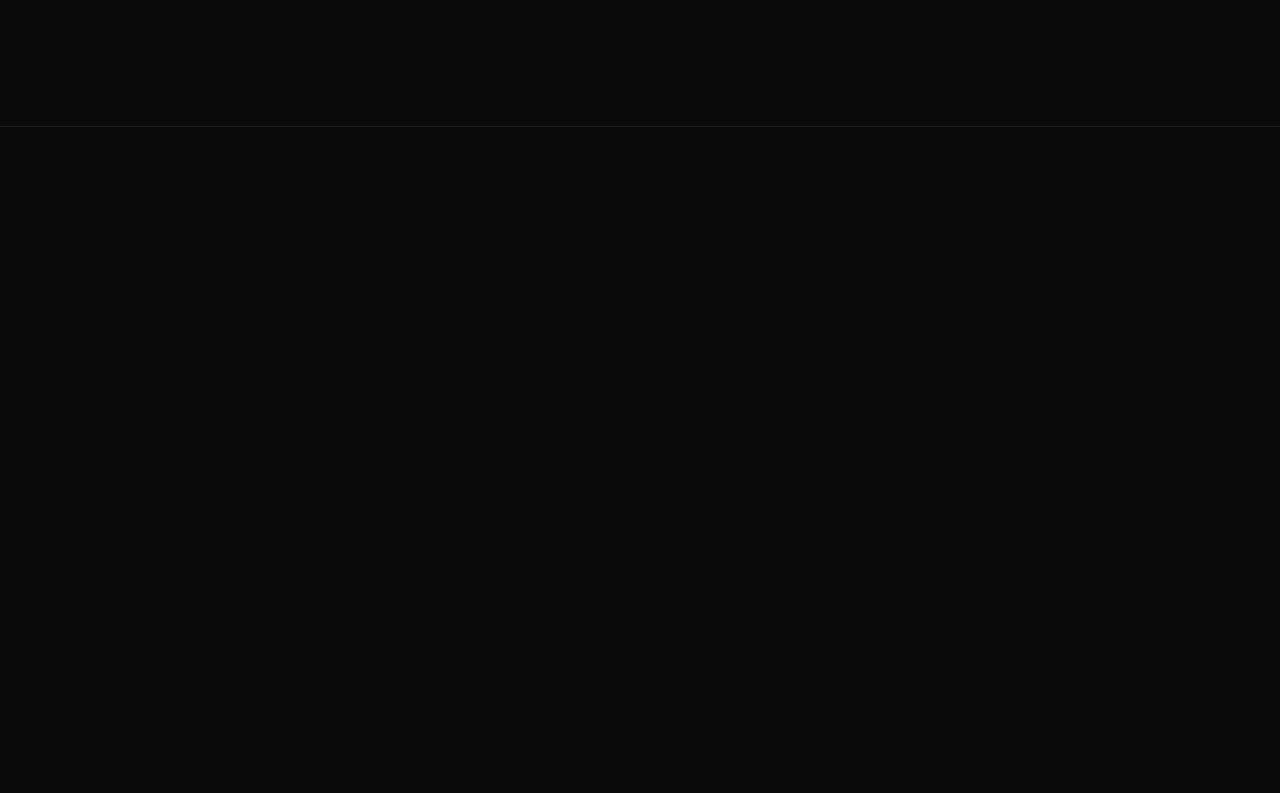
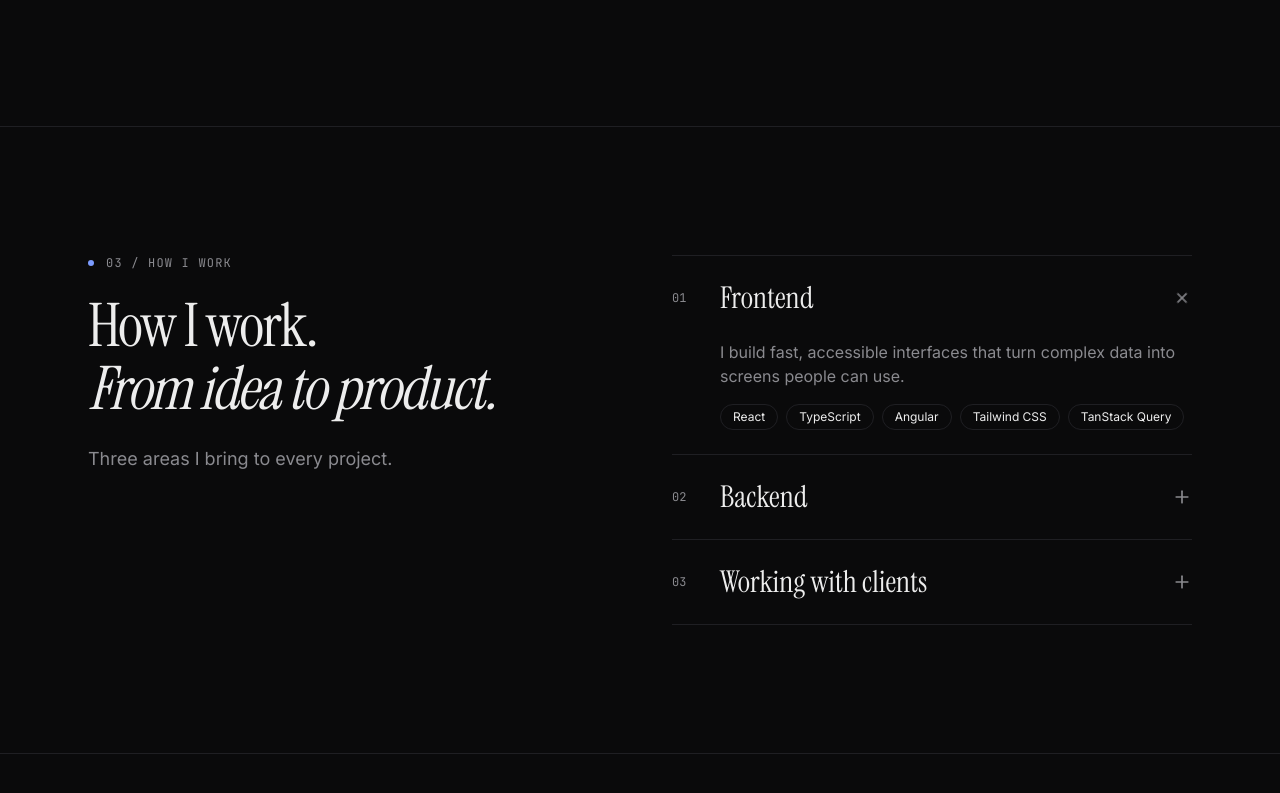
Before and after one commit to shaikabid776-ui/portfolio, a Next.js app: page / in a window 1280 px wide. Shown: the part 2518-3311 px from the top of the page. Built offline with nearby package versions, Linux system fonts and the light colour scheme.

Commit message:
feat: add how I work accordion with skills

```diff
--- a/src/app/page.tsx
+++ b/src/app/page.tsx
@@ -1,5 +1,6 @@
 import About from "@/components/About";
 import Hero from "@/components/Hero";
+import HowIWork from "@/components/HowIWork";
 import Journey from "@/components/Journey";
 import Stats from "@/components/Stats";
 
@@ -10,6 +11,7 @@ export default function Home() {
       <Stats />
       <About />
       <Journey />
+      <HowIWork />
       <section id="work" className="min-h-screen border-t border-line" />
       <section id="contact" className="min-h-screen border-t border-line" />
     </main>
--- /dev/null
+++ b/src/components/HowIWork.tsx
@@ -0,0 +1,24 @@
+import WorkAreaAccordion from "@/components/WorkAreaAccordion";
+import Container from "@/components/ui/Container";
+import Reveal from "@/components/ui/Reveal";
+import SectionHeading from "@/components/ui/SectionHeading";
+import SectionLabel from "@/components/ui/SectionLabel";
+import { howIWork } from "@/data/content";
+
+export default function HowIWork() {
+  return (
+    <section id="how-i-work" className="border-t border-line py-24 md:py-32">
+      <Container className="grid gap-12 md:grid-cols-2 md:gap-16">
+        <Reveal>
+          <SectionLabel index={howIWork.index} label={howIWork.label} />
+          <SectionHeading heading={howIWork.heading} />
+          <p className="mt-6 text-lg text-muted">{howIWork.intro}</p>
+        </Reveal>
+
+        <Reveal delay={0.1}>
+          <WorkAreaAccordion areas={howIWork.areas} />
+        </Reveal>
+      </Container>
+    </section>
+  );
+}
--- /dev/null
+++ b/src/components/WorkAreaAccordion.tsx
@@ -0,0 +1,103 @@
+"use client";
+
+import { useId, useState } from "react";
+import { AnimatePresence, motion, useReducedMotion } from "framer-motion";
+import { Plus } from "lucide-react";
+import { focusRing } from "@/components/ui/focusRing";
+import type { WorkArea } from "@/data/content";
+
+type WorkAreaAccordionProps = {
+  areas: WorkArea[];
+};
+
+export default function WorkAreaAccordion({ areas }: WorkAreaAccordionProps) {
+  const [openIndex, setOpenIndex] = useState<number | null>(0);
+  const accordionId = useId();
+
+  function toggle(index: number) {
+    setOpenIndex((currentIndex) => (currentIndex === index ? null : index));
+  }
+
+  return (
+    <div className="border-t border-line">
+      {areas.map((area, index) => (
+        <AccordionItem
+          key={area.title}
+          area={area}
+          number={String(index + 1).padStart(2, "0")}
+          idPrefix={`${accordionId}-${index}`}
+          isOpen={openIndex === index}
+          onToggle={() => toggle(index)}
+        />
+      ))}
+    </div>
+  );
+}
+
+type AccordionItemProps = {
+  area: WorkArea;
+  number: string;
+  idPrefix: string;
+  isOpen: boolean;
+  onToggle: () => void;
+};
+
+function AccordionItem({ area, number, idPrefix, isOpen, onToggle }: AccordionItemProps) {
+  const prefersReducedMotion = useReducedMotion();
+  const buttonId = `${idPrefix}-button`;
+  const panelId = `${idPrefix}-panel`;
+
+  return (
+    <div className="border-b border-line">
+      <h3>
+        <button
+          type="button"
+          id={buttonId}
+          aria-expanded={isOpen}
+          aria-controls={panelId}
+          onClick={onToggle}
+          className={`flex w-full items-center gap-6 py-6 text-left ${focusRing}`}
+        >
+          {/* Fixed width plus the gap equals the panel's left padding, aligning the text with the title. */}
+          <span className="w-6 font-mono text-xs text-muted">{number}</span>
+          <span className="flex-1 font-serif text-2xl md:text-3xl">{area.title}</span>
+          <Plus
+            aria-hidden="true"
+            className={`size-5 shrink-0 text-muted transition-transform duration-300 motion-reduce:transition-none ${
+              isOpen ? "rotate-45" : ""
+            }`}
+          />
+        </button>
+      </h3>
+
+      {/* Skipping the mount animation keeps the default-open item static on first load. */}
+      <AnimatePresence initial={false}>
+        {isOpen && (
+          <motion.div
+            id={panelId}
+            role="region"
+            aria-labelledby={buttonId}
+            initial={{ height: 0, opacity: 0 }}
+            animate={{ height: "auto", opacity: 1 }}
+            exit={{ height: 0, opacity: 0 }}
+            transition={
+              prefersReducedMotion ? { duration: 0 } : { duration: 0.3, ease: "easeOut" }
+            }
+            className="overflow-hidden"
+          >
+            <div className="pb-6 pl-12">
+              <p className="text-muted">{area.description}</p>
+              <ul className="mt-4 flex flex-wrap gap-2">
+                {area.skills.map((skill) => (
+                  <li key={skill} className="rounded-full border border-line px-3 py-1 text-xs">
+                    {skill}
+                  </li>
+                ))}
+              </ul>
+            </div>
+          </motion.div>
+        )}
+      </AnimatePresence>
+    </div>
+  );
+}
--- a/src/data/content.ts
+++ b/src/data/content.ts
@@ -46,6 +46,14 @@ export type WorkArea = {
   title: string;
   description: string;
   skills: string[];
+};
+
+export type HowIWorkContent = {
+  index: string;
+  label: string;
+  heading: SectionHeadingContent;
+  intro: string;
+  areas: WorkArea[];
 };
 
 export type WorkItem = {
@@ -170,7 +178,15 @@ export const journey: JourneyContent = {
   ],
 };
 
-export const howIWork: WorkArea[] = [
+export const howIWork: HowIWorkContent = {
+  index: "03",
+  label: "How I work",
+  heading: {
+    lead: "How I work.",
+    emphasis: "From idea to product.",
+  },
+  intro: "Three areas I bring to every project.",
+  areas: [
     {
       title: "Frontend",
       description:
@@ -194,7 +210,8 @@ export const howIWork: WorkArea[] = [
         "User-flow documents",
       ],
     },
-];
+  ],
+};
 
 export const work: WorkItem[] = [
   {
```
Lines whose indentation alone changed are shown as unchanged.
